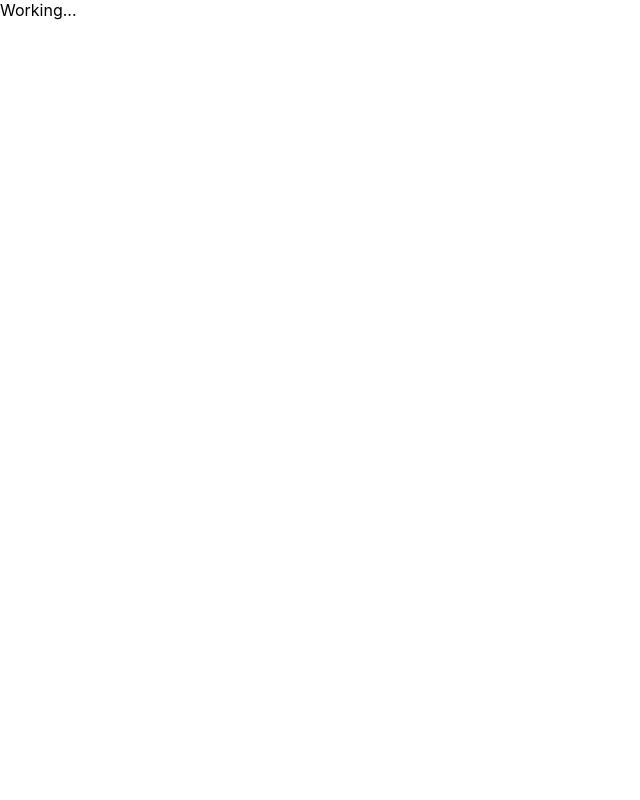
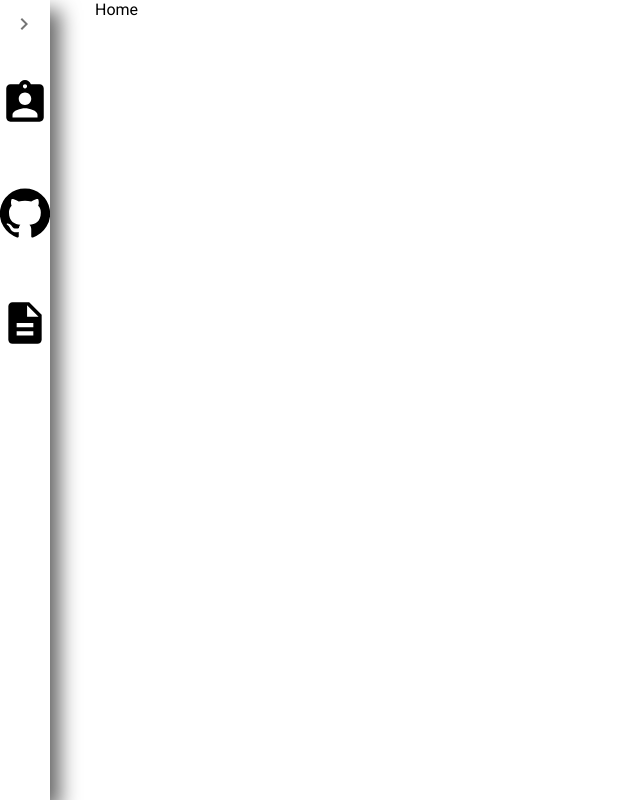
Before and after one commit to RealJasomo/realjasomo.github.io, a React (Create React App) app: page / in a window 1280 px wide. Shown: the whole page, without its empty margins (0-640 px from the left). Built offline with nearby package versions, Linux system fonts and the light colour scheme.

Commit message:
Creaded side nav

```diff
--- a/package.json
+++ b/package.json
@@ -4,11 +4,14 @@
   "private": true,
   "homepage": "https://realjasomo.github.io/",
   "dependencies": {
+    "@material-ui/core": "^4.11.3",
+    "@material-ui/icons": "^4.11.2",
     "@types/node": "^12.19.16",
     "@types/react": "^17.0.1",
     "@types/react-dom": "^17.0.0",
     "react": "^17.0.1",
     "react-dom": "^17.0.1",
+    "react-router-dom": "^5.2.0",
     "react-scripts": "4.0.2",
     "typescript": "^4.1.5"
   },
@@ -18,7 +21,6 @@
     "eject": "react-scripts eject",
     "predeploy": "npm run build",
     "deploy": "gh-pages -d build"
-
   },
   "eslintConfig": {
     "extends": [
@@ -39,6 +41,7 @@
     ]
   },
   "devDependencies": {
+    "@types/react-router-dom": "^5.1.7",
     "gh-pages": "^3.1.0"
   }
 }
--- a/public/index.html
+++ b/public/index.html
@@ -9,7 +9,8 @@
       name="description"
       content="Web site created using create-react-app"
     />
-    <link rel="apple-touch-icon" href="%PUBLIC_URL%/logo192.png" />
+
+    <link rel="stylesheet" href="https://fonts.googleapis.com/css?family=Roboto:300,400,500,700&display=swap" />
     <!--
       manifest.json provides metadata used when your web app is installed on a
       user's mobile device or desktop. See https://developers.google.com/web/fundamentals/web-app-manifest/
--- a/src/App.tsx
+++ b/src/App.tsx
@@ -1,11 +1,35 @@
 import React, { Component } from 'react'
-import styles from './css/app.module.css'
+import { Nav } from './components'
+import { HashRouter, Switch, Route} from 'react-router-dom'
+import styles from './css/App.module.css'
 
 export default class App extends Component {
   render() {
     return (
-      <div>
-        Working...
+      <div className={styles.appContainer}>
+        <Nav/>
+        <HashRouter>
+          <Switch>
+            <Route exact path="/">
+              <div>Home</div>
+            </Route>
+          </Switch>
+          <Switch>
+            <Route path="/about">
+              <div>About</div>
+            </Route>
+          </Switch>
+          <Switch>
+            <Route path="/projects">
+              <div>Projects</div>
+            </Route>
+          </Switch>
+          <Switch>
+            <Route path="/resume">
+              <div>Resume</div>
+            </Route>
+          </Switch>
+        </HashRouter>
       </div>
     )
   }
--- /dev/null
+++ b/src/components/Nav/index.tsx
@@ -0,0 +1,61 @@
+import React, { Component } from 'react'
+import { HashRouter, Link } from 'react-router-dom'
+import { Icon, IconButton } from '@material-ui/core'
+import GitHubIcon from '@material-ui/icons/GitHub'
+import DescriptionIcon from '@material-ui/icons/Description'
+import AssignmentIndIcon from '@material-ui/icons/AssignmentInd'
+import NavigateNextIcon from '@material-ui/icons/NavigateNext'
+import NavigateBeforeIcon from '@material-ui/icons/NavigateBefore'
+import styles from './nav.module.css'
+
+interface NavState {
+    open: boolean,
+    activeLink: string
+}
+export default class Nav extends Component<{}, NavState> {
+    constructor(props: {}){
+        super(props);
+        this.state = {
+            open: false,
+            activeLink: ''
+        }
+
+    }
+    render() {
+        return (
+            <HashRouter>
+                <div className={styles.navArea}>
+                    <div className={styles.expander}>
+                        <IconButton onClick={()=>this.setState({open: !this.state.open})}>
+                            {this.state.open?<NavigateBeforeIcon/>:<NavigateNextIcon/>}
+                        </IconButton>
+                    </div>
+                    <Link className={`${styles.link} ${(this.state.activeLink==='about')?styles.active:''}`} to="/about" onClick={this.handleNavClick('about')}>
+                        {this.state.activeLink==='about'&&<div className={styles.activeBar}></div>}
+                        <div className={styles.flexLink}>
+                            <AssignmentIndIcon className={styles.icon} />
+                            {this.state.open&&<span>About me</span>}
+                        </div>
+                    </Link>
+                    <Link className={`${styles.link} ${(this.state.activeLink==='projects')?styles.active:''}`} to="/projects" onClick={this.handleNavClick('projects')}>
+                        {this.state.activeLink==='projects'&&<div className={styles.activeBar}></div>}
+                        <div className={styles.flexLink}>
+                            <GitHubIcon className={styles.icon} />
+                            {this.state.open&&<span>Projects</span>}
+                        </div>
+                    </Link>
+                    <Link className={`${styles.link} ${(this.state.activeLink==='resume')?styles.active:''}`} to="/resume"  onClick={this.handleNavClick('resume')}>
+                        {this.state.activeLink==='resume'&&<div className={styles.activeBar}></div>}
+                        <div className={styles.flexLink}>
+                            <DescriptionIcon className={styles.icon}/>
+                            {this.state.open&&<span>Resume</span>}
+                        </div>
+                    </Link>
+                </div>
+            </HashRouter>
+        )
+    }
+    handleNavClick = (route: string ) => (event: React.MouseEvent<HTMLAnchorElement, MouseEvent>) => {
+        this.setState({activeLink: route})
+    }
+}
--- /dev/null
+++ b/src/components/Nav/nav.module.css
@@ -0,0 +1,43 @@
+*{
+    font-family: Roboto;
+}
+
+.navArea {
+    display: flex;
+    flex-direction: column;
+    box-shadow: 10px 10px 20px #666;
+    height: 100vh;
+    margin-right: 45px;
+}
+
+.link {
+    display: flex;
+    color: black;
+    margin: 15px 0px !important;
+    justify-content: center;
+    text-decoration: none;
+    padding: 15px 0px !important;
+}
+.icon{
+    width: 50px !important;
+    height: auto !important;
+}
+
+.active{
+    background-color: #EBF2FF;
+    padding-right: 15px !important;
+}
+.activeBar{
+    margin-right: 15px;
+    background-color: #0060ff;
+    height: 100%;
+    width: 5px;
+}
+.flexLink{
+    display: flex;
+    flex-direction: column;
+    align-items: center;
+}
+.expanded{
+    width: 20%;
+}
--- /dev/null
+++ b/src/components/index.tsx
@@ -0,0 +1 @@
+export {default as Nav} from './Nav'
--- a/src/App.module.css
+++ b/src/css/App.module.css
@@ -2,3 +2,7 @@
   margin: 0;
   padding: 0;
 }
+
+.appContainer{
+  display: flex;
+}
```
Also changed, not shown: 1 other file (tests, documents, lock files or other folders).
